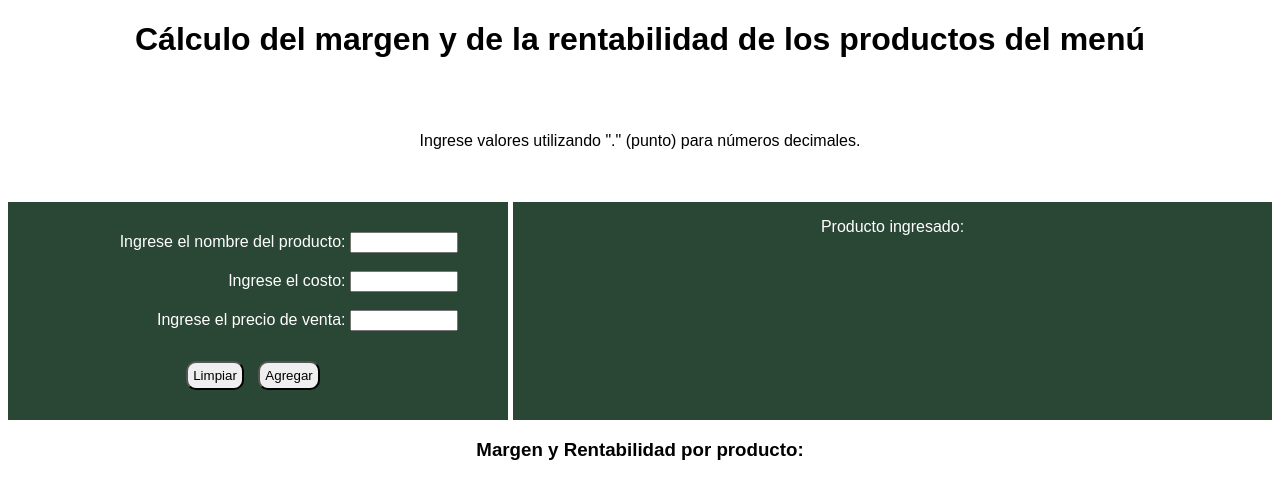
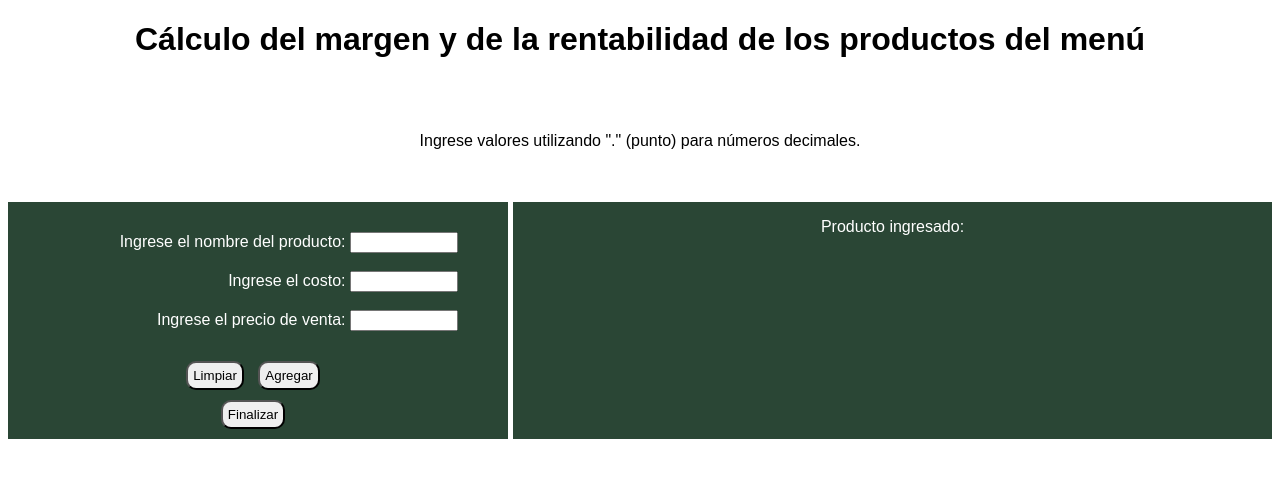
Before and after one commit to dieguixo/CoderJS, a plain HTML site: page index.html in a window 1280 px wide. Drawn offline with nearby package versions, Linux system fonts and the light colour scheme.

Commit message:
version final

```diff
--- a/JS/main.js
+++ b/JS/main.js
@@ -1,4 +1,4 @@
-// Pre Entrega 3 - Diego Mata
+// Proyecto final - Diego Mata
 let costo;
 let rentabilidad;
 
@@ -8,6 +8,8 @@ const inputCosto = document.querySelector('#inputCosto');
 const inputPrecio = document.querySelector('#inputPrecio');
 const list = document.querySelector('#cargado');
 const menuCompleto = document.querySelector('#completa');
+const btnFinalizar = document.querySelector('#campo__finalizar');
+const tituloCompleta = document.querySelector('#tituloCompleta');
 
 let listaProductos = [];
 let listaGuardada = localStorage.getItem("listaStorage");
@@ -52,6 +54,12 @@ formIngreso.addEventListener('submit', e => {
     inputPrecio.value = "";
 
 })
+
+btnFinalizar.addEventListener('submit', e => {
+    e.preventDefault();
+    swal("La carga ha finalizado con éxito!!");
+  })
+
 // ---------   Funciones   ---------
 
 //función para el cálculo del margen y de la rentabilidad de los productos a ingresar
@@ -78,30 +86,12 @@ function validarPrecio () {
 
 function mostrarCarga() {
     let mostrar = document.querySelector('#cargado');
+    tituloCompleta.style.display = 'block';
     list.innerHTML = "";
     let lista = document.createElement("p")
     lista.innerHTML = nombre + " -->  costo: $"+ costo + " precio: $" + precio;
     mostrar.append(lista);
     }
-
-/*
-function mostrarCarga() {
-    const cargados = listaProductos.map((item) => {
-        return {
-            nombre: item.nombre,
-            costo: item.costo,
-            precio: item.precio,
-        }
-    })
-    let mostrar = document.querySelector('#cargado');
-    list.innerHTML = "";
-    for (const item of cargados) {
-        let list = document.createElement("li")
-        list.innerHTML = item.nombre + " -->  costo: $"+ item.costo + " precio: $" + item.precio;
-        mostrar.append(list);
-    }
-}
-*/
 
 function mostrarMargenRentab() {
     let listaCompleta = document.querySelector('#completa');
--- a/index.html
+++ b/index.html
@@ -4,7 +4,7 @@
     <meta charset="UTF-8">
     <meta name="viewport" content="width=device-width, initial-scale=1.0">
     <link rel="stylesheet" href="./style/style.css">
-    <title>PreEntrega3-Mata</title>
+    <title>ProyectoFinal-Mata</title>
 </head>
 <body>
     <header></header>
@@ -35,6 +35,11 @@
                         <input class="button" type="submit" value="Agregar">
                     </div>
                 </form>
+                <div class="finalizar">
+                    <form id="campo__finalizar">
+                        <input class="button" type="submit" value="Finalizar">
+                    </form>
+                </div>
             </div>
             <div class="salida">
                 <p>Producto ingresado:</p>
@@ -43,7 +48,7 @@
 
         </div>
         <div>
-            <h3>Margen y Rentabilidad por producto:</h3>
+            <h3 id="tituloCompleta" style="display: none;">Margen y Rentabilidad por producto:</h3>
             <ul id="completa" class="lista"></ul>
         </div>
     </main>
--- a/style/style.css
+++ b/style/style.css
@@ -15,6 +15,15 @@ main h1 {
     text-align: center;
     padding-top: 30px;
 }
+#campo__finalizar {
+    text-align: center;
+    background-color: #2a4635;
+    padding-top: 0px;
+}
+.finalizar {
+    padding-bottom: 0px;
+
+}
 .button {
     border-radius: 10px;
     padding: 5px;
@@ -23,7 +32,7 @@ main h1 {
 form {
     background-color: #2a4635;
     color: white;
-    padding: 30px 0 30px 0;
+    padding: 30px 0 10px 0;
     text-align: right;
     width: 500px;
 
```
